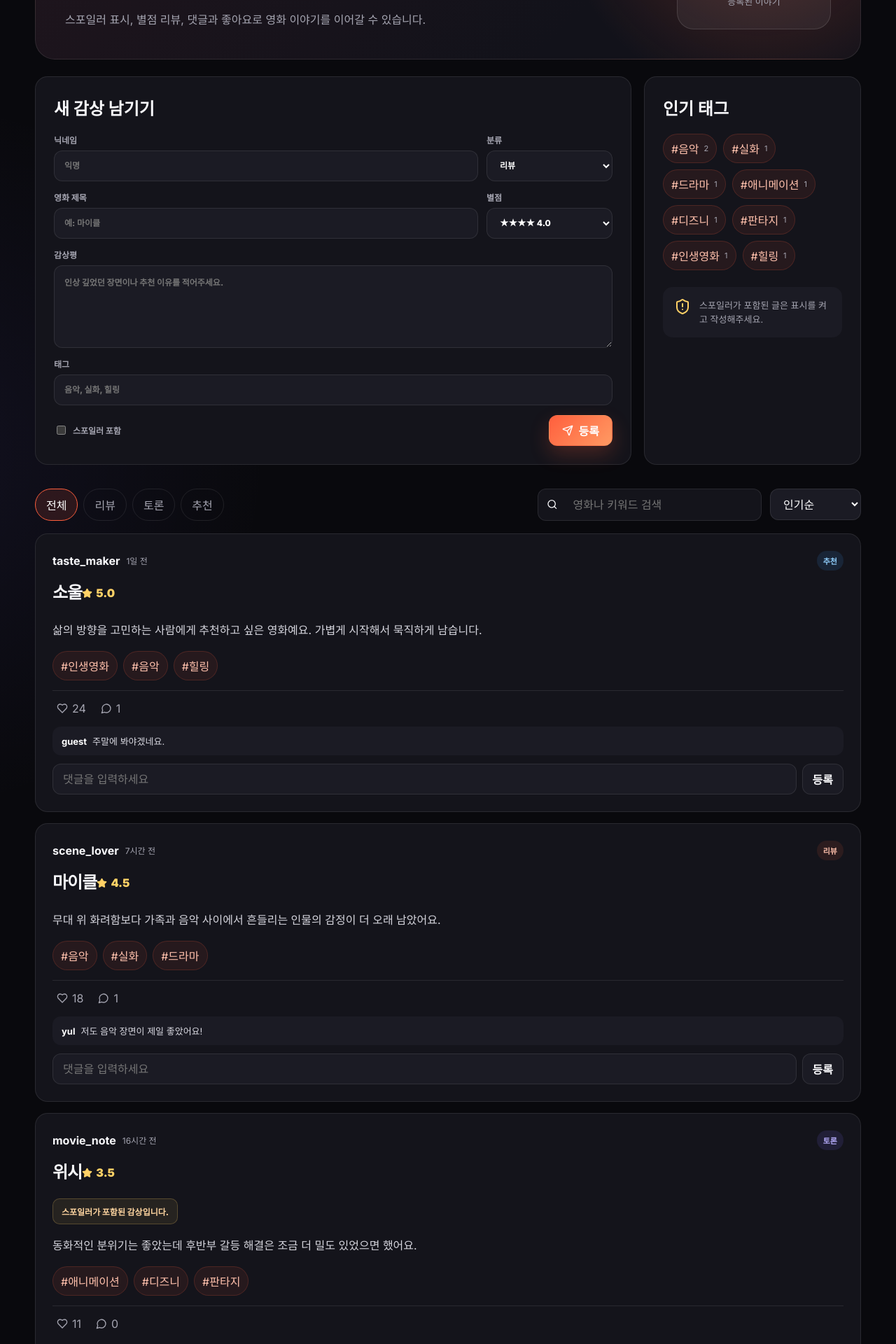
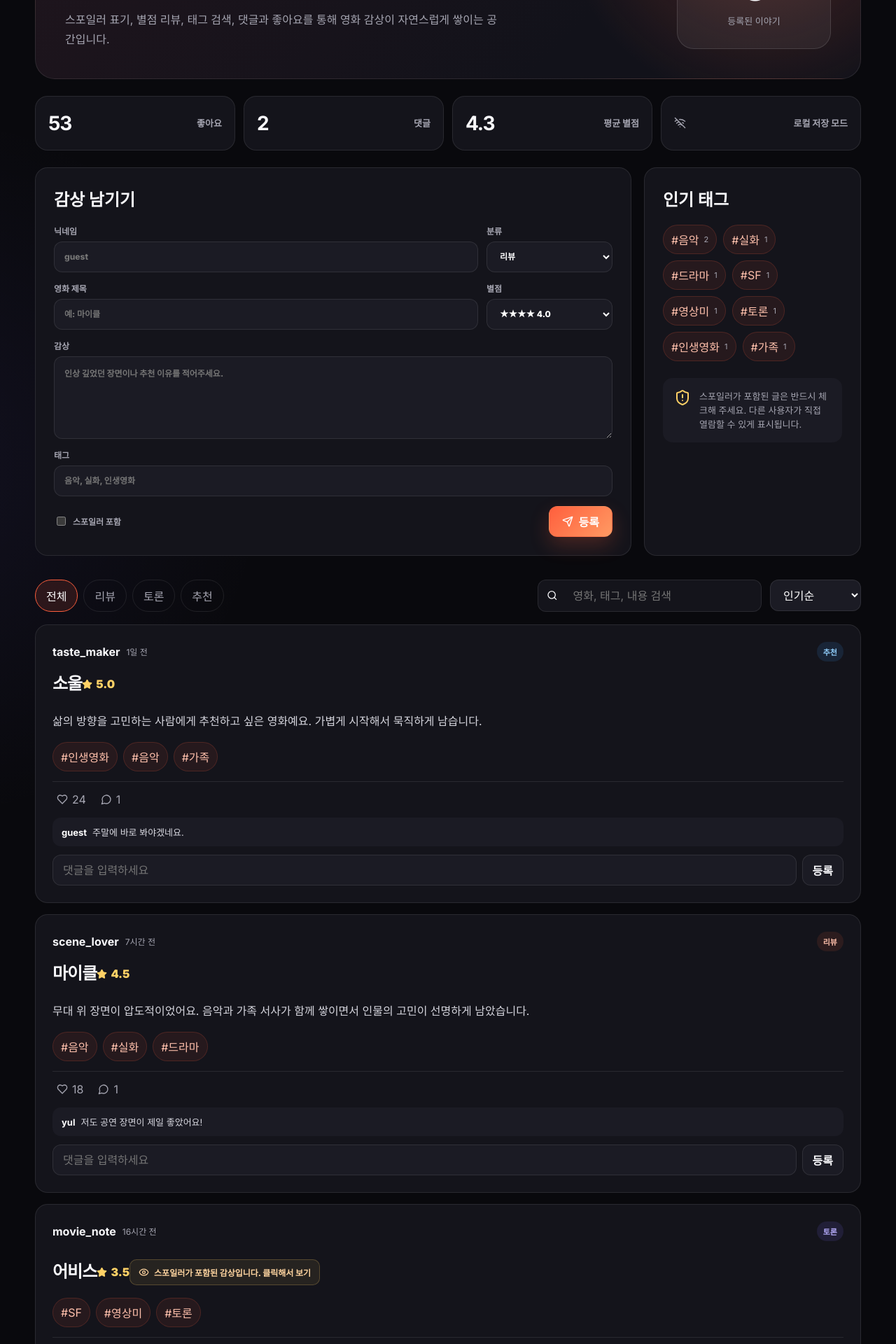
Before and after one commit to Chaehayul/SceneYou, a React (Vite) app: page /community in a window 1280 px wide. Shown: the part 460-2380 px from the top of the page at 70% size. Built offline with nearby package versions, Linux system fonts and the light colour scheme; no server answers.

Commit message:
feat: enhance community service experience

```diff
--- a/src/lib/api.js
+++ b/src/lib/api.js
@@ -2,6 +2,17 @@ const API_URL = import.meta.env.VITE_API_URL || "";
 
 export function hasApi() {
   return Boolean(API_URL);
+}
+
+function withParams(path, params = {}) {
+  const search = new URLSearchParams();
+  Object.entries(params).forEach(([key, value]) => {
+    if (value !== undefined && value !== null && value !== "" && value !== "all") {
+      search.set(key, value);
+    }
+  });
+  const query = search.toString();
+  return query ? `${path}?${query}` : path;
 }
 
 async function request(path, options = {}) {
@@ -41,7 +52,7 @@ export const api = {
     method: "POST",
     body: JSON.stringify(payload),
   }),
-  getCommunityPosts: () => request("/api/community/posts"),
+  getCommunityPosts: (params) => request(withParams("/api/community/posts", params)),
   createCommunityPost: (payload) => request("/api/community/posts", {
     method: "POST",
     body: JSON.stringify(payload),
--- a/src/pages/CommunityPage.jsx
+++ b/src/pages/CommunityPage.jsx
@@ -1,7 +1,19 @@
 import { useEffect, useMemo, useState } from "react";
-import { Heart, MessageCircle, Search, Send, ShieldAlert, Sparkles, Star, TrendingUp } from "lucide-react";
+import {
+  Eye,
+  Heart,
+  MessageCircle,
+  Search,
+  Send,
+  ShieldAlert,
+  Sparkles,
+  Star,
+  TrendingUp,
+  Wifi,
+  WifiOff,
+} from "lucide-react";
 import { Link } from "react-router-dom";
-import { SectionHeading } from "../components/UI";
+import { EmptyState, SectionHeading } from "../components/UI";
 import { api, hasApi } from "../lib/api";
 import { getCommunityPosts, getUser, saveCommunityPosts } from "../lib/storage";
 
@@ -12,22 +24,22 @@ const seedPosts = [
     movieTitle: "마이클",
     nickname: "scene_lover",
     rating: 4.5,
-    content: "무대 위 화려함보다 가족과 음악 사이에서 흔들리는 인물의 감정이 더 오래 남았어요.",
+    content: "무대 위 장면이 압도적이었어요. 음악과 가족 서사가 함께 쌓이면서 인물의 고민이 선명하게 남았습니다.",
     spoiler: false,
     tags: ["음악", "실화", "드라마"],
     likes: 18,
-    comments: [{ id: "c1", nickname: "yul", content: "저도 음악 장면이 제일 좋았어요!" }],
+    comments: [{ id: "c1", nickname: "yul", content: "저도 공연 장면이 제일 좋았어요!" }],
     createdAt: Date.now() - 1000 * 60 * 60 * 7,
   },
   {
     id: "seed-2",
     type: "talk",
-    movieTitle: "위시",
+    movieTitle: "어비스",
     nickname: "movie_note",
     rating: 3.5,
-    content: "동화적인 분위기는 좋았는데 후반부 갈등 해결은 조금 더 밀도 있었으면 했어요.",
+    content: "영상미는 좋았는데 후반부 갈등 해결이 조금 더 밀도 있었으면 좋았을 것 같아요.",
     spoiler: true,
-    tags: ["애니메이션", "디즈니", "판타지"],
+    tags: ["SF", "영상미", "토론"],
     likes: 11,
     comments: [],
     createdAt: Date.now() - 1000 * 60 * 60 * 16,
@@ -40,9 +52,9 @@ const seedPosts = [
     rating: 5,
     content: "삶의 방향을 고민하는 사람에게 추천하고 싶은 영화예요. 가볍게 시작해서 묵직하게 남습니다.",
     spoiler: false,
-    tags: ["인생영화", "음악", "힐링"],
+    tags: ["인생영화", "음악", "가족"],
     likes: 24,
-    comments: [{ id: "c2", nickname: "guest", content: "주말에 봐야겠네요." }],
+    comments: [{ id: "c2", nickname: "guest", content: "주말에 바로 봐야겠네요." }],
     createdAt: Date.now() - 1000 * 60 * 60 * 27,
   },
 ];
@@ -54,6 +66,12 @@ const tabs = [
   ["recommend", "추천"],
 ];
 
+const typeLabels = {
+  review: "리뷰",
+  talk: "토론",
+  recommend: "추천",
+};
+
 function getInitialPosts() {
   const saved = getCommunityPosts();
   if (saved.length) return saved;
@@ -62,7 +80,7 @@ function getInitialPosts() {
 }
 
 function timeAgo(timestamp) {
-  const minutes = Math.floor((Date.now() - timestamp) / 60000);
+  const minutes = Math.floor((Date.now() - Number(timestamp)) / 60000);
   if (minutes < 1) return "방금 전";
   if (minutes < 60) return `${minutes}분 전`;
   const hours = Math.floor(minutes / 60);
@@ -70,90 +88,152 @@ function timeAgo(timestamp) {
   return `${Math.floor(hours / 24)}일 전`;
 }
 
+function normalizePost(post) {
+  return {
+    ...post,
+    tags: Array.isArray(post.tags) ? post.tags : [],
+    comments: Array.isArray(post.comments) ? post.comments : [],
+    likes: Number(post.likes || 0),
+    rating: Number(post.rating || 0),
+    createdAt: Number(post.createdAt || Date.now()),
+  };
+}
+
 export default function CommunityPage() {
-  const [posts, setPosts] = useState(getInitialPosts);
+  const [posts, setPosts] = useState(() => getInitialPosts().map(normalizePost));
   const [tab, setTab] = useState("all");
   const [query, setQuery] = useState("");
   const [sort, setSort] = useState("hot");
   const [commentDrafts, setCommentDrafts] = useState({});
+  const [revealedSpoilers, setRevealedSpoilers] = useState({});
+  const [apiState, setApiState] = useState(hasApi() ? "checking" : "local");
+  const [formMessage, setFormMessage] = useState("");
+  const username = getUser() || "";
 
   useEffect(() => {
     if (!hasApi()) return;
-    api.getCommunityPosts()
+    setApiState("checking");
+    api.getCommunityPosts({ type: tab, q: query, sort })
       .then((remotePosts) => {
-        if (remotePosts.length) {
-          setPosts(remotePosts);
-          saveCommunityPosts(remotePosts);
+        const normalized = remotePosts.map(normalizePost);
+        if (normalized.length) {
+          setPosts(normalized);
+          saveCommunityPosts(normalized);
         }
+        setApiState("online");
       })
-      .catch(() => {});
-  }, []);
+      .catch(() => setApiState("offline"));
+  }, [query, sort, tab]);
 
   const filteredPosts = useMemo(() => {
     const keyword = query.trim().toLowerCase();
     return posts
       .filter((post) => tab === "all" || post.type === tab)
-      .filter((post) => !keyword || post.movieTitle.toLowerCase().includes(keyword) || post.content.toLowerCase().includes(keyword))
-      .sort((a, b) => sort === "new" ? b.createdAt - a.createdAt : (b.likes + b.comments.length * 2) - (a.likes + a.comments.length * 2));
+      .filter((post) => {
+        if (!keyword) return true;
+        return [post.movieTitle, post.content, post.nickname, ...(post.tags || [])]
+          .filter(Boolean)
+          .some((value) => String(value).toLowerCase().includes(keyword));
+      })
+      .sort((a, b) => {
+        if (sort === "new") return b.createdAt - a.createdAt;
+        if (sort === "comment") return b.comments.length - a.comments.length;
+        return b.likes + b.comments.length * 2 - (a.likes + a.comments.length * 2);
+      });
   }, [posts, query, sort, tab]);
 
   const tags = useMemo(() => {
     const counts = {};
-    posts.flatMap((post) => post.tags).forEach((tag) => { counts[tag] = (counts[tag] || 0) + 1; });
+    posts.flatMap((post) => post.tags || []).forEach((tag) => {
+      counts[tag] = (counts[tag] || 0) + 1;
+    });
     return Object.entries(counts).sort((a, b) => b[1] - a[1]).slice(0, 8);
   }, [posts]);
 
+  const stats = useMemo(() => {
+    const comments = posts.reduce((sum, post) => sum + post.comments.length, 0);
+    const likes = posts.reduce((sum, post) => sum + post.likes, 0);
+    const averageRating = posts.length
+      ? posts.reduce((sum, post) => sum + post.rating, 0) / posts.length
+      : 0;
+    return { comments, likes, averageRating };
+  }, [posts]);
+
   function sync(next) {
-    setPosts(next);
-    saveCommunityPosts(next);
+    const normalized = next.map(normalizePost);
+    setPosts(normalized);
+    saveCommunityPosts(normalized);
   }
 
   function submitPost(event) {
     event.preventDefault();
     const form = new FormData(event.currentTarget);
-    const content = form.get("content").trim();
-    const movieTitle = form.get("movieTitle").trim();
-    if (!content || !movieTitle) return;
-    const nextPost = {
+    const content = String(form.get("content") || "").trim();
+    const movieTitle = String(form.get("movieTitle") || "").trim();
+    if (content.length < 10 || !movieTitle) {
+      setFormMessage("영화 제목과 10자 이상의 감상 내용을 입력해 주세요.");
+      return;
+    }
+
+    const nextPost = normalizePost({
       id: crypto.randomUUID(),
       type: form.get("type"),
       movieTitle,
-      nickname: form.get("nickname").trim() || getUser() || "익명",
+      nickname: String(form.get("nickname") || "").trim() || username || "guest",
       rating: Number(form.get("rating")),
       content,
       spoiler: form.get("spoiler") === "on",
-      tags: form.get("tags").split(",").map((tag) => tag.trim()).filter(Boolean).slice(0, 4),
+      tags: String(form.get("tags") || "")
+        .split(",")
+        .map((tag) => tag.trim().replace(/^#/, ""))
+        .filter(Boolean)
+        .slice(0, 4),
       likes: 0,
       comments: [],
       createdAt: Date.now(),
-    };
+    });
+
     sync([nextPost, ...posts]);
+    setFormMessage("감상이 등록됐어요.");
+
     if (hasApi()) {
-      api.createCommunityPost({ ...nextPost, user: getUser() || nextPost.nickname })
-        .then((savedPost) => sync([savedPost, ...posts]))
-        .catch(() => {});
+      api.createCommunityPost({ ...nextPost, user: username || nextPost.nickname })
+        .then((savedPost) => sync([normalizePost(savedPost), ...posts.filter((post) => post.id !== nextPost.id)]))
+        .catch(() => setApiState("offline"));
     }
     event.currentTarget.reset();
   }
 
   function likePost(id) {
     sync(posts.map((post) => post.id === id ? { ...post, likes: post.likes + 1 } : post));
-    if (hasApi()) api.likeCommunityPost(id, getUser() || "guest").catch(() => {});
+    if (hasApi()) {
+      api.likeCommunityPost(id, username || "guest")
+        .then(({ likes }) => sync(posts.map((post) => post.id === id ? { ...post, likes } : post)))
+        .catch(() => setApiState("offline"));
+    }
   }
 
   function submitComment(postId) {
     const content = commentDrafts[postId]?.trim();
     if (!content) return;
+    const draftComment = {
+      id: crypto.randomUUID(),
+      nickname: username || "guest",
+      content,
+      createdAt: Date.now(),
+    };
+
     sync(posts.map((post) => post.id === postId ? {
       ...post,
-      comments: [...post.comments, { id: crypto.randomUUID(), nickname: getUser() || "guest", content }],
+      comments: [...post.comments, draftComment],
     } : post));
+
     if (hasApi()) {
       api.createCommunityComment(postId, {
-        user: getUser() || "guest",
-        nickname: getUser() || "guest",
+        user: username || "guest",
+        nickname: username || "guest",
         content,
-      }).catch(() => {});
+      }).catch(() => setApiState("offline"));
     }
     setCommentDrafts((current) => ({ ...current, [postId]: "" }));
   }
@@ -162,15 +242,15 @@ export default function CommunityPage() {
     <main className="container page-content community-page">
       <SectionHeading
         eyebrow="COMMUNITY"
-        title="영화 취향을 나누는 공간"
-        description="왓챠피디아처럼 별점, 감상평, 추천과 토론을 한곳에서 공유해보세요."
+        title="영화 취향을 나누는 커뮤니티"
+        description="리뷰, 추천, 토론을 남기고 다른 사용자의 감상에 댓글로 참여할 수 있어요."
       />
 
       <section className="community-hero">
         <div>
           <span className="eyebrow"><Sparkles size={14} /> SCENE TALK</span>
-          <h1>좋아하는 장면과<br />취향을 기록하고 공유해요.</h1>
-          <p>스포일러 표시, 별점 리뷰, 댓글과 좋아요로 영화 이야기를 이어갈 수 있습니다.</p>
+          <h1>보고 난 장면을 기록하고, 같은 취향의 사람들과 이어져요.</h1>
+          <p>스포일러 표기, 별점 리뷰, 태그 검색, 댓글과 좋아요를 통해 영화 감상이 자연스럽게 쌓이는 공간입니다.</p>
         </div>
         <div className="community-stat-card">
           <TrendingUp />
@@ -179,24 +259,35 @@ export default function CommunityPage() {
         </div>
       </section>
 
+      <section className="community-metrics">
+        <div><strong>{stats.likes}</strong><span>좋아요</span></div>
+        <div><strong>{stats.comments}</strong><span>댓글</span></div>
+        <div><strong>{stats.averageRating.toFixed(1)}</strong><span>평균 별점</span></div>
+        <div className={`api-chip ${apiState}`}>
+          {apiState === "online" ? <Wifi size={17} /> : <WifiOff size={17} />}
+          <span>{apiState === "online" ? "PostgreSQL 연결됨" : apiState === "checking" ? "서버 확인 중" : "로컬 저장 모드"}</span>
+        </div>
+      </section>
+
       <div className="community-layout">
         <section className="panel community-compose">
-          <h2>새 감상 남기기</h2>
+          <h2>감상 남기기</h2>
           <form onSubmit={submitPost}>
             <div className="form-row">
-              <label>닉네임<input name="nickname" placeholder="익명" defaultValue={getUser()} /></label>
+              <label>닉네임<input name="nickname" placeholder="guest" defaultValue={username} /></label>
               <label>분류<select name="type" defaultValue="review"><option value="review">리뷰</option><option value="talk">토론</option><option value="recommend">추천</option></select></label>
             </div>
             <div className="form-row">
               <label>영화 제목<input name="movieTitle" placeholder="예: 마이클" required /></label>
               <label>별점<select name="rating" defaultValue="4"><option value="5">★★★★★ 5.0</option><option value="4.5">★★★★☆ 4.5</option><option value="4">★★★★ 4.0</option><option value="3.5">★★★☆ 3.5</option><option value="3">★★★ 3.0</option><option value="2">★★ 2.0</option><option value="1">★ 1.0</option></select></label>
             </div>
-            <label>감상평<textarea name="content" placeholder="인상 깊었던 장면이나 추천 이유를 적어주세요." required /></label>
-            <label>태그<input name="tags" placeholder="음악, 실화, 힐링" /></label>
+            <label>감상<textarea name="content" placeholder="인상 깊었던 장면이나 추천 이유를 적어주세요." required /></label>
+            <label>태그<input name="tags" placeholder="음악, 실화, 인생영화" /></label>
             <div className="compose-bottom">
               <label className="spoiler-check"><input name="spoiler" type="checkbox" /> 스포일러 포함</label>
               <button className="btn btn-primary" type="submit"><Send size={16} /> 등록</button>
             </div>
+            {formMessage && <p className="compose-message">{formMessage}</p>}
           </form>
         </section>
 
@@ -207,7 +298,7 @@ export default function CommunityPage() {
           </div>
           <div className="community-guide">
             <ShieldAlert />
-            <p>스포일러가 포함된 글은 표시를 켜고 작성해주세요.</p>
+            <p>스포일러가 포함된 글은 반드시 체크해 주세요. 다른 사용자가 직접 열람할 수 있게 표시됩니다.</p>
           </div>
         </aside>
       </div>
@@ -217,21 +308,34 @@ export default function CommunityPage() {
           <div className="category-tabs">
             {tabs.map(([value, label]) => <button className={tab === value ? "active" : ""} key={value} onClick={() => setTab(value)} type="button">{label}</button>)}
           </div>
-          <label className="feed-search"><Search size={17} /><input onChange={(event) => setQuery(event.target.value)} placeholder="영화나 키워드 검색" value={query} /></label>
-          <select onChange={(event) => setSort(event.target.value)} value={sort}><option value="hot">인기순</option><option value="new">최신순</option></select>
+          <label className="feed-search"><Search size={17} /><input onChange={(event) => setQuery(event.target.value)} placeholder="영화, 태그, 내용 검색" value={query} /></label>
+          <select onChange={(event) => setSort(event.target.value)} value={sort}><option value="hot">인기순</option><option value="new">최신순</option><option value="comment">댓글순</option></select>
         </div>
 
+        {filteredPosts.length === 0 ? (
+          <EmptyState
+            title="조건에 맞는 이야기가 없어요"
+            description="검색어를 바꾸거나 첫 감상을 직접 남겨보세요."
+          />
+        ) : (
           <div className="post-list">
-          {filteredPosts.map((post) => (
+            {filteredPosts.map((post) => {
+              const isSpoilerHidden = post.spoiler && !revealedSpoilers[post.id];
+              return (
                 <article className="post-card" key={post.id}>
                   <div className="post-head">
                     <div><strong>{post.nickname}</strong><time>{timeAgo(post.createdAt)}</time></div>
-                <span className={`post-type ${post.type}`}>{post.type === "review" ? "리뷰" : post.type === "talk" ? "토론" : "추천"}</span>
+                    <span className={`post-type ${post.type}`}>{typeLabels[post.type] || "리뷰"}</span>
                   </div>
                   <Link className="post-movie" to={`/movies?q=${encodeURIComponent(post.movieTitle)}`}>{post.movieTitle}</Link>
                   <div className="post-rating"><Star size={15} fill="currentColor" /> {post.rating.toFixed(1)}</div>
-              {post.spoiler && <div className="spoiler-alert">스포일러가 포함된 감상입니다.</div>}
+                  {isSpoilerHidden ? (
+                    <button className="spoiler-alert spoiler-button" onClick={() => setRevealedSpoilers((current) => ({ ...current, [post.id]: true }))} type="button">
+                      <Eye size={15} /> 스포일러가 포함된 감상입니다. 클릭해서 보기
+                    </button>
+                  ) : (
                     <p>{post.content}</p>
+                  )}
                   <div className="post-tags">{post.tags.map((tag) => <button key={tag} onClick={() => setQuery(tag)} type="button">#{tag}</button>)}</div>
                   <div className="post-actions">
                     <button onClick={() => likePost(post.id)} type="button"><Heart size={16} /> {post.likes}</button>
@@ -250,8 +354,10 @@ export default function CommunityPage() {
                     <button onClick={() => submitComment(post.id)} type="button">등록</button>
                   </div>
                 </article>
-          ))}
+              );
+            })}
           </div>
+        )}
       </section>
     </main>
   );
--- a/src/styles.css
+++ b/src/styles.css
@@ -375,6 +375,28 @@ select { cursor: pointer; }
 .community-stat-card svg { color: var(--brand-light); }
 .community-stat-card strong { font-size: 54px; line-height: 1; letter-spacing: -0.06em; }
 .community-stat-card span { color: var(--muted); font-size: 13px; }
+.community-metrics {
+  display: grid;
+  grid-template-columns: repeat(4, minmax(0, 1fr));
+  gap: 12px;
+  margin: 0 0 24px;
+}
+.community-metrics > div {
+  display: flex;
+  min-height: 78px;
+  align-items: center;
+  justify-content: space-between;
+  gap: 12px;
+  padding: 18px;
+  border: 1px solid var(--line);
+  border-radius: var(--radius);
+  background: var(--surface);
+}
+.community-metrics strong { font-size: 28px; letter-spacing: -0.04em; }
+.community-metrics span { color: var(--muted); font-size: 13px; font-weight: 800; }
+.api-chip.online { color: var(--success); border-color: rgba(84, 217, 161, 0.2); background: rgba(84, 217, 161, 0.06); }
+.api-chip.checking { color: #ffd166; }
+.api-chip.offline, .api-chip.local { color: var(--muted); }
 .community-layout {
   display: grid;
   grid-template-columns: minmax(0, 1fr) 310px;
@@ -411,6 +433,12 @@ select { cursor: pointer; }
   width: fit-content;
 }
 .spoiler-check input { min-height: auto; }
+.compose-message {
+  margin: -2px 0 0;
+  color: #ffc0ac;
+  font-size: 13px;
+  font-weight: 800;
+}
 .community-tags { display: flex; flex-wrap: wrap; gap: 9px; }
 .community-tags button, .post-tags button {
   display: inline-flex;
@@ -505,6 +533,12 @@ select { cursor: pointer; }
   font-size: 12px;
   font-weight: 800;
 }
+.spoiler-button {
+  display: inline-flex;
+  align-items: center;
+  gap: 7px;
+  cursor: pointer;
+}
 .post-card > p { color: #d5d5dd; line-height: 1.75; }
 .post-tags { display: flex; flex-wrap: wrap; gap: 8px; margin: 14px 0; }
 .post-actions {
@@ -586,6 +620,7 @@ select { cursor: pointer; }
   .quick-grid { grid-template-columns: 1fr; }
   .detail-columns { grid-template-columns: 1fr; }
   .community-layout { grid-template-columns: 1fr; }
+  .community-metrics { grid-template-columns: repeat(2, minmax(0, 1fr)); }
   .feed-toolbar { grid-template-columns: 1fr; }
   .featured-events, .event-grid { grid-template-columns: 1fr; }
   .auth-page { grid-template-columns: 1fr; }
@@ -641,6 +676,7 @@ select { cursor: pointer; }
   .live-status time { display: none; }
   .community-hero { grid-template-columns: 1fr; padding: 28px; }
   .community-stat-card { min-height: 130px; }
+  .community-metrics { grid-template-columns: 1fr; }
   .compose-bottom, .comment-form { align-items: stretch; flex-direction: column; }
   .post-card { padding: 19px; }
   .post-head { align-items: flex-start; flex-direction: column; }
```
Also changed, not shown: src/components/Layout.jsx (+10 -5 lines), src/pages/AuthPages.jsx (+18 -7 lines), src/lib/storage.js, 1 other file (tests, documents, lock files or other folders). Lines whose indentation alone changed are shown as unchanged.
